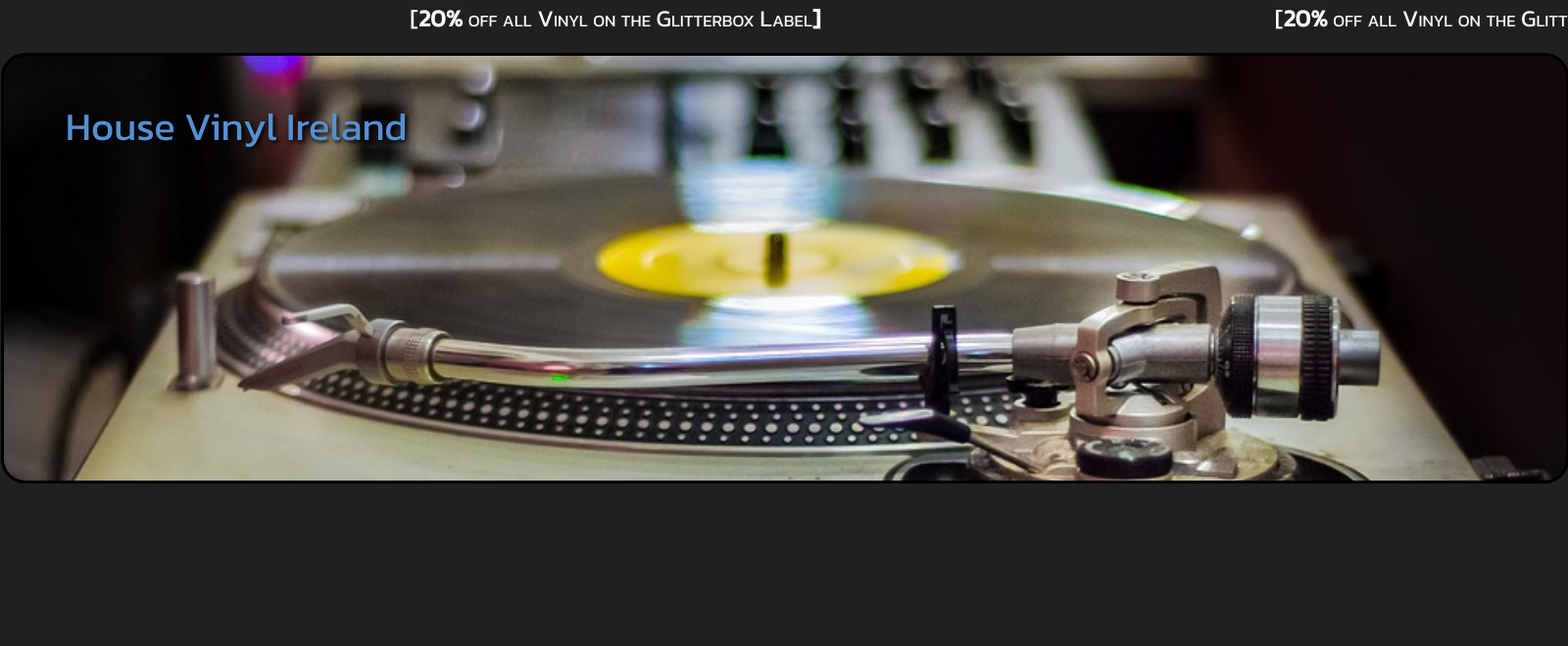
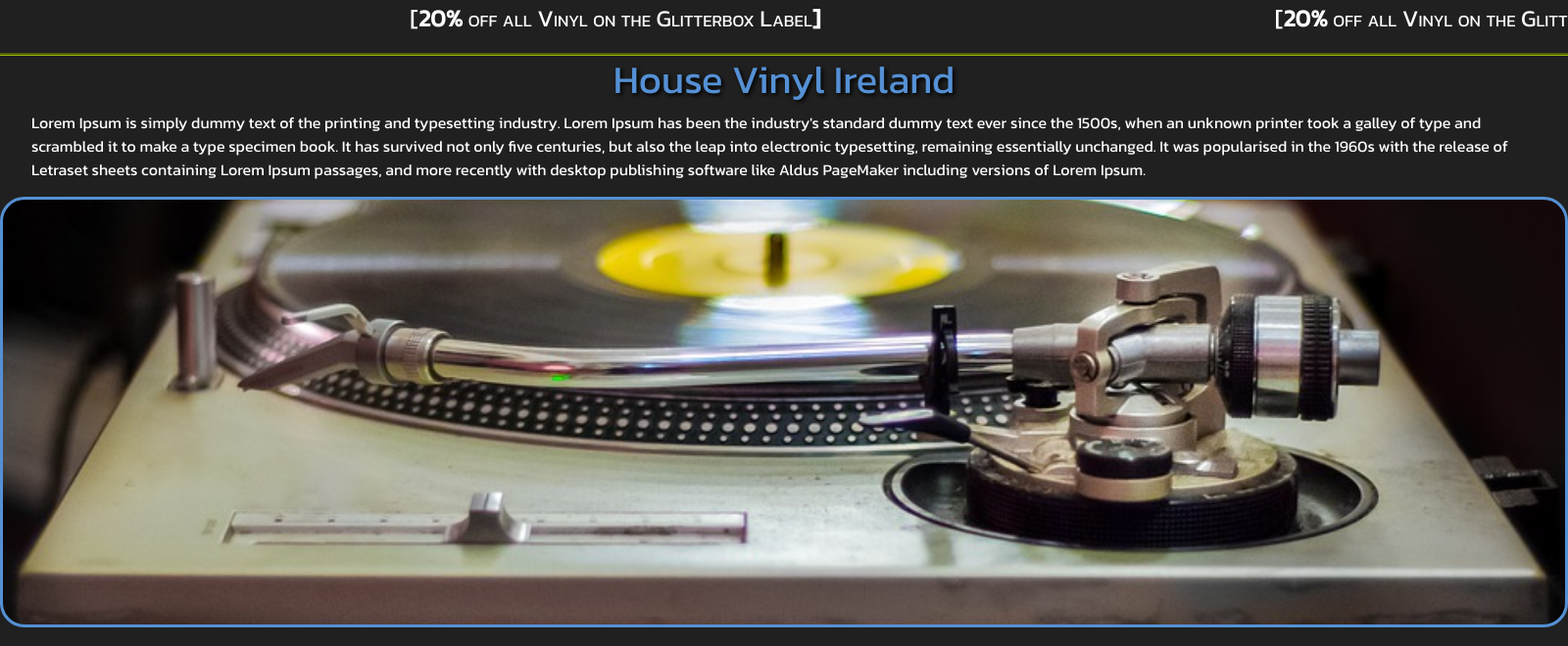
Before and after one commit to David-Maura-Rodgers/House-Vinyl-Ireland, a Django app: page / in a window 1600 px wide. Shown: the part 140-800 px from the top of the page at 98% size. Run offline with Django 3.2, Linux system fonts and the light colour scheme; some libraries are stand-ins or nearby versions.

Commit message:
add: header and intro text on home page between scrolling banner and home image, css changes made also

```diff
--- a/home_page/templates/home_page/index.html
+++ b/home_page/templates/home_page/index.html
@@ -22,17 +22,23 @@
                         &nbsp&nbsp&nbsp&nbsp&nbsp&nbsp&nbsp&nbsp&nbsp&nbsp&nbsp&nbsp&nbsp&nbsp&nbsp&nbsp&nbsp&nbsp&nbsp&nbsp&nbsp&nbsp&nbsp
                         &nbsp&nbsp&nbsp&nbsp&nbsp&nbsp&nbsp&nbsp&nbsp&nbsp
                         [<strong>20%</strong><span id="banner-text"> off all Vinyl on the Glitterbox Label<strong>]</strong></span>
-
-                        {% for banner in banners %}
-                            {{ banner.info }}
-                        {% endfor %}
                     </h4>
                 </div>
             </div>
-            <div class="col-12 home-header">
-                <h1 class="mt-5 ml-5">
+            <div>
+                <h1 class="home-header text-center">
                     House Vinyl Ireland
                 </h1>
+                <p class="home-text text-white">
+                    Lorem Ipsum is simply dummy text of the printing and typesetting industry. Lorem Ipsum has been the
+                    industry's standard dummy text ever since the 1500s, when an unknown printer took a galley of type
+                    and scrambled it to make a type specimen book. It has survived not only five centuries, but also the
+                    leap into electronic typesetting, remaining essentially unchanged. It was popularised in the 1960s
+                    with the release of Letraset sheets containing Lorem Ipsum passages, and more recently with desktop
+                    publishing software like Aldus PageMaker including versions of Lorem Ipsum.
+                </p>
+            </div>
+            <div class="col-12 home-image">
             </div>
         </div>
     </div>
--- a/static/css/base.css
+++ b/static/css/base.css
@@ -34,19 +34,24 @@ body {
 }
 
 /* https://stackoverflow.com/questions/13426875/text-border-using-css-border-around-text */
-.home-header {
+.home-image {
     background: url("/static/images/home-header-vinyl-4.jpg") no-repeat center center fixed;
     background-size: cover;
     height: 55vh;
-    width: 50%;
-    margin-left: 0.05%;
-    font-weight: 900;
+    border-radius: 25px;
+    border: 3px solid #5590d4;
+}
+
+.home-header {
     text-shadow: 2px 2px 4px rgb(0, 0, 0);
-    text-align: left;
-    /* color: #7ea8d8; */
+    /* color: #7ea8d8;  */
     color: #5590d4;
-    border-radius: 25px;
-    border: 3px solid black;
+    border-top: #96b50c;
+    border-top-style:groove;
+}
+
+.home-text {
+    margin: 0 2% 1% 2%;
 }
 
 .bg-info {
```
